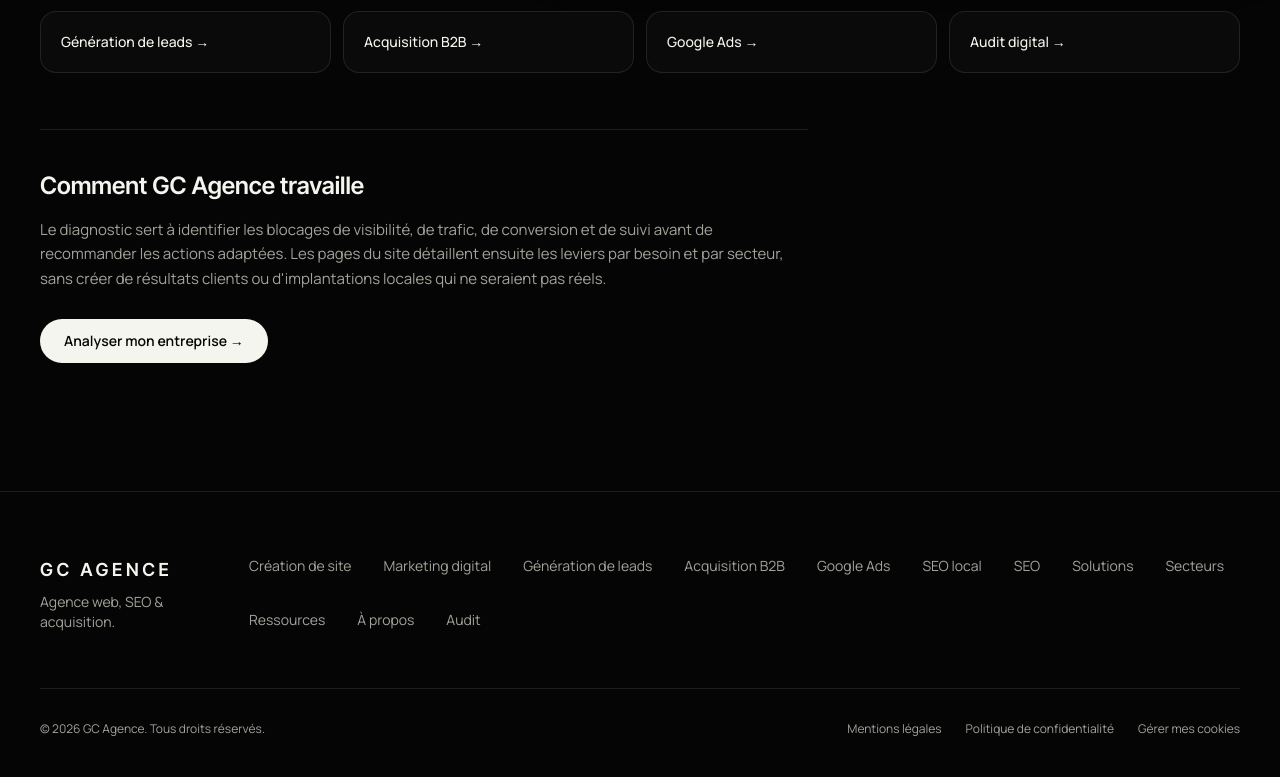
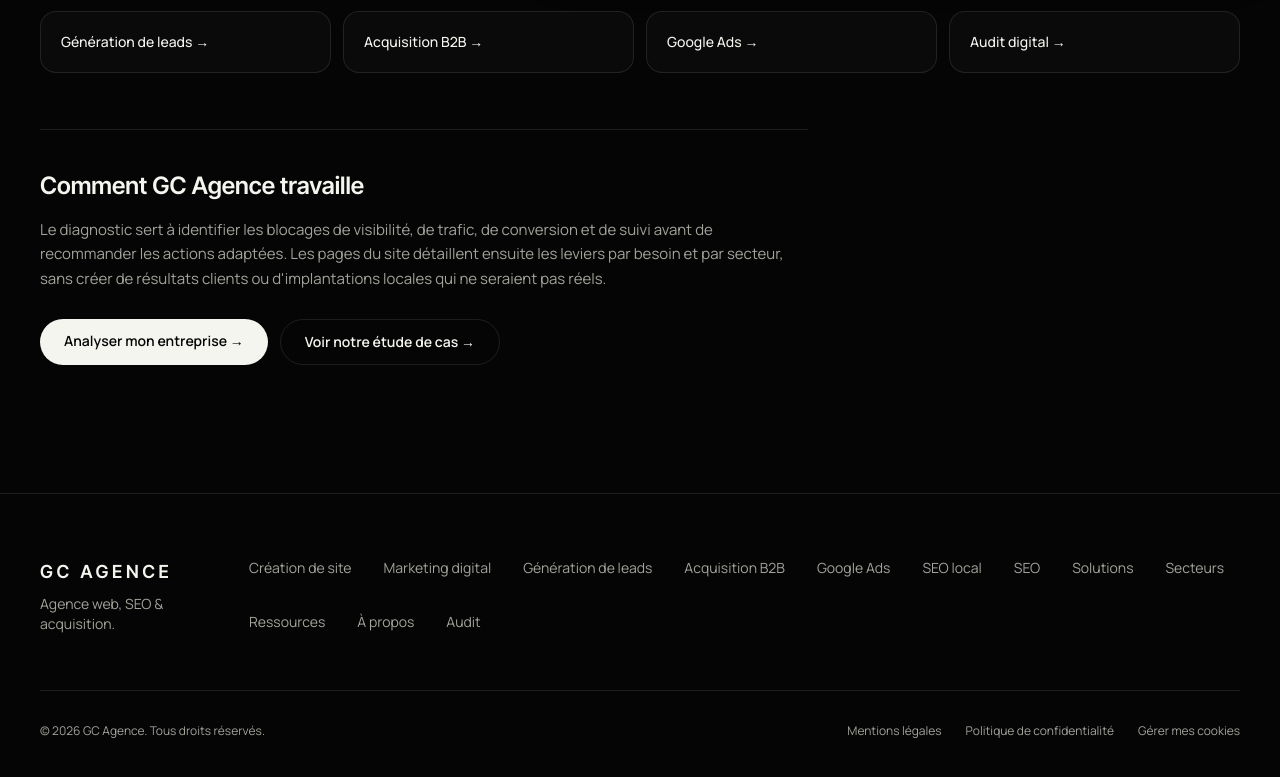
Before and after one commit to mathieumilo3-bot/-generation-capable, a Next.js app in the folder site-vitrine/: page /a-propos in a window 1280 px wide. Shown: the part 828-1605 px from the top of the page. Built offline with nearby package versions, Linux system fonts and the light colour scheme; no server answers.

Commit message:
proof: link verified case study from about page

```diff
--- a/site-vitrine/src/app/a-propos/page.tsx
+++ b/site-vitrine/src/app/a-propos/page.tsx
@@ -101,12 +101,20 @@ export default function AboutPage() {
           les leviers par besoin et par secteur, sans créer de résultats clients ou d&apos;implantations
           locales qui ne seraient pas réels.
         </p>
-        <Link
-          href="/audit"
-          className="mt-7 inline-flex rounded-full bg-[var(--color-text)] px-6 py-3 text-sm font-semibold text-[var(--color-bg)]"
-        >
-          Analyser mon entreprise →
-        </Link>
+        <div className="mt-7 flex flex-wrap gap-3">
+          <Link
+            href="/audit"
+            className="inline-flex rounded-full bg-[var(--color-text)] px-6 py-3 text-sm font-semibold text-[var(--color-bg)]"
+          >
+            Analyser mon entreprise →
+          </Link>
+          <Link
+            href="/realisations/gc-agence"
+            className="inline-flex rounded-full border border-[var(--color-border)] px-6 py-3 text-sm font-semibold"
+          >
+            Voir notre étude de cas →
+          </Link>
+        </div>
       </section>
     </Section>
   );
```
